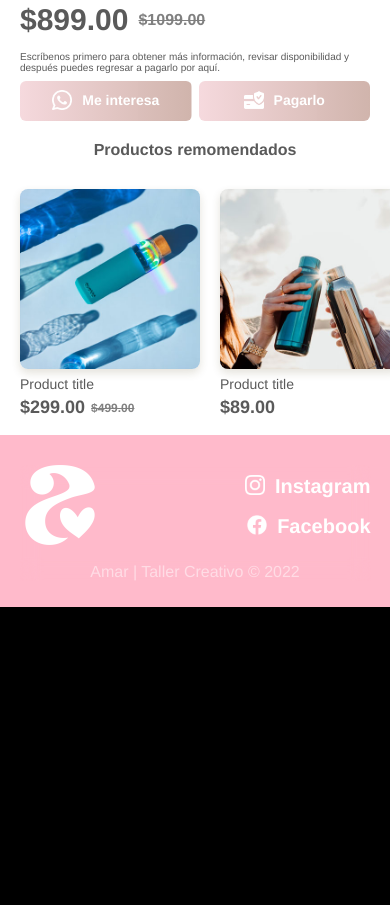
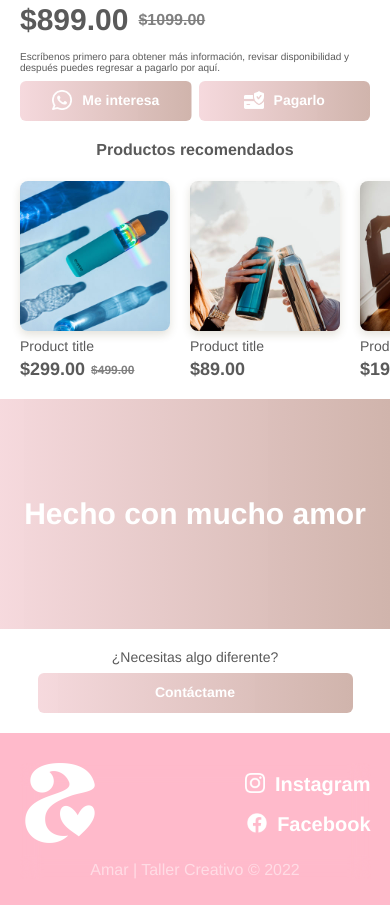
Before and after one commit to danielmacielacevedo/amar, a plain HTML site: page catalogo/P001.html in a window 390 px wide. Shown: the part 494-1399 px from the top of the page. Before the commit the page ends 1101 px from the top, so only its background shows below. Drawn offline with Linux system fonts and the light colour scheme.

Commit message:
Se agregaron section-make-with-love y section-more-details

```diff
--- a/catalogo/P001.html
+++ b/catalogo/P001.html
@@ -26,7 +26,7 @@
                         <div class="nav-links-container">
                             <ul class="nav-links">
                                 <li><a href="../">Inicio</a></li>
-                                <li><a href="#">Cátalogo</a></li>
+                                <li><a href="./elegir">Cátalogo</a></li>
                                 <li><a href="#">Contacto</a></li>
                             </ul>
                             <div class="nav-social-media">
@@ -55,7 +55,7 @@
                     <div class="menu-mobile-links">
                         <ul class="links-mobile">
                             <li><a class="mobile-inicio" href="../">Inicio</a></li>
-                            <li><a href="#">Cátalogo</a></li>
+                            <li><a href="./elegir">Cátalogo</a></li>
                             <li><a href="#">Contacto</a></li>
                          </ul>
                          <div class="menu-mobile-social-media">
@@ -171,7 +171,7 @@
 
 
         <section class="title-featured-slider">
-            <h3>Productos remomendados</h3>
+            <h3>Productos recomendados</h3>
         </section>
         <section class="plans-container--slider">
 
@@ -228,6 +228,17 @@
 
         </section>
 
+        <section class="madewithlove-container">
+            <p><span></span>Hecho con mucho amor<span></span></p>
+        </section>
+
+        <section class="more-details-container">
+            <div>
+                <span>¿Necesitas algo diferente?</span>
+                <a class="button-b2" href="">Contáctame</a>
+            </div>
+        </section>
+
     </main>
 
     <footer class="footer-container">
--- a/css/item.css
+++ b/css/item.css
@@ -372,7 +372,7 @@ h5
     display: flex;
     flex-direction: column;
     width: 100%;
-    margin-top: 72px;
+    padding-top: 72px;
     align-items: center;
 }
 
@@ -581,6 +581,11 @@ h5
     animation: animate-background 1s infinite ease-in-out;
 }
 
+.title-featured-slider
+{
+    margin-bottom: -8px;
+}
+
 .plans-container--slider
 {
     display: flex;
@@ -684,21 +689,6 @@ h5
     text-decoration: line-through;
     color: grey;
 }
-/* .product1.none
-{
-    opacity: 0;
-    transition: .3s;
-}
-.product2.none
-{
-    opacity: 0;
-    transition: .3s;
-}
-.product3.none
-{
-    opacity: 0;
-    transition: .3s;
-} */
 .product1.none
 {
     display: none;
@@ -713,6 +703,73 @@ h5
 {
     display: none;
     transition: .3s;
+}
+
+
+/* section love */
+.madewithlove-container p
+{
+    font-size: 50px;
+    font-weight: 600;
+    color: var(--primary-color);
+}
+.madewithlove-container span
+{
+    width: 10px;
+    height: 10px;
+    background-image: url(../assets/);
+}
+.madewithlove-container
+{
+    display: flex;
+    width: 100%;
+    height: 230px;
+    justify-content: center;
+    align-items: center;
+    background: linear-gradient(to right, var(--gradient1), var(--gradient2), var(--gradient3), var(--gradient2), var(--gradient1));
+    background-size: 500% 500%;
+    animation: animate-background 10s infinite ease-in-out;
+}
+
+
+/* more details */
+.more-details-container
+{
+    display: flex;
+    justify-content: center;
+    width: 100%;
+    padding: 20px 20px;
+}
+.more-details-container div
+{
+    width: 90%;
+    max-width: 1200px;
+    justify-content: center;
+    text-align: center;
+}
+.more-details-container div span
+{
+    font-size: 14px;
+}
+.button-b2
+{
+    display: flex;
+    height: 40px;
+    width: 100%;
+    min-width: 64px;
+    margin: 8px 0 0 0;
+    padding: 0 20px 2.4px 20px;
+    border-radius: 6px;
+    background: linear-gradient(to right, var(--gradient1), var(--gradient2), var(--gradient3), var(--gradient2), var(--gradient1));
+    background-size: 500% 500%;
+    animation: animate-background 10s infinite ease-in-out;
+    font-size: 14px;
+    color: var(--primary-color);
+    font-weight: 600;
+    text-decoration: none;
+    text-align: center;
+    align-items: center;
+    justify-content: center;
 }
 
 
@@ -839,7 +896,7 @@ h5
     .main-container
     {
         width: 100%;
-        margin-top: 62px;
+        padding-top: 62px;
     }
 
     .product
@@ -860,6 +917,26 @@ h5
     .plans-container--slider
     {
         justify-content: start;
+        height: 248px;
+    }
+    .plans-container-card
+    {
+        position: relative;
+        scroll-snap-align: center;
+        width: 60%;
+        min-width: 150px;
+        max-width: 150px;
+        height: 150px;
+        margin: 30px 0 0 20px;
+        border-radius: 8px;
+        box-shadow: 0 4px 8px rgba(89, 73, 30, 0.16);
+    }
+
+
+     /* section love */
+    .madewithlove-container p
+    {
+        font-size: 30px;
     }
 
 
```
